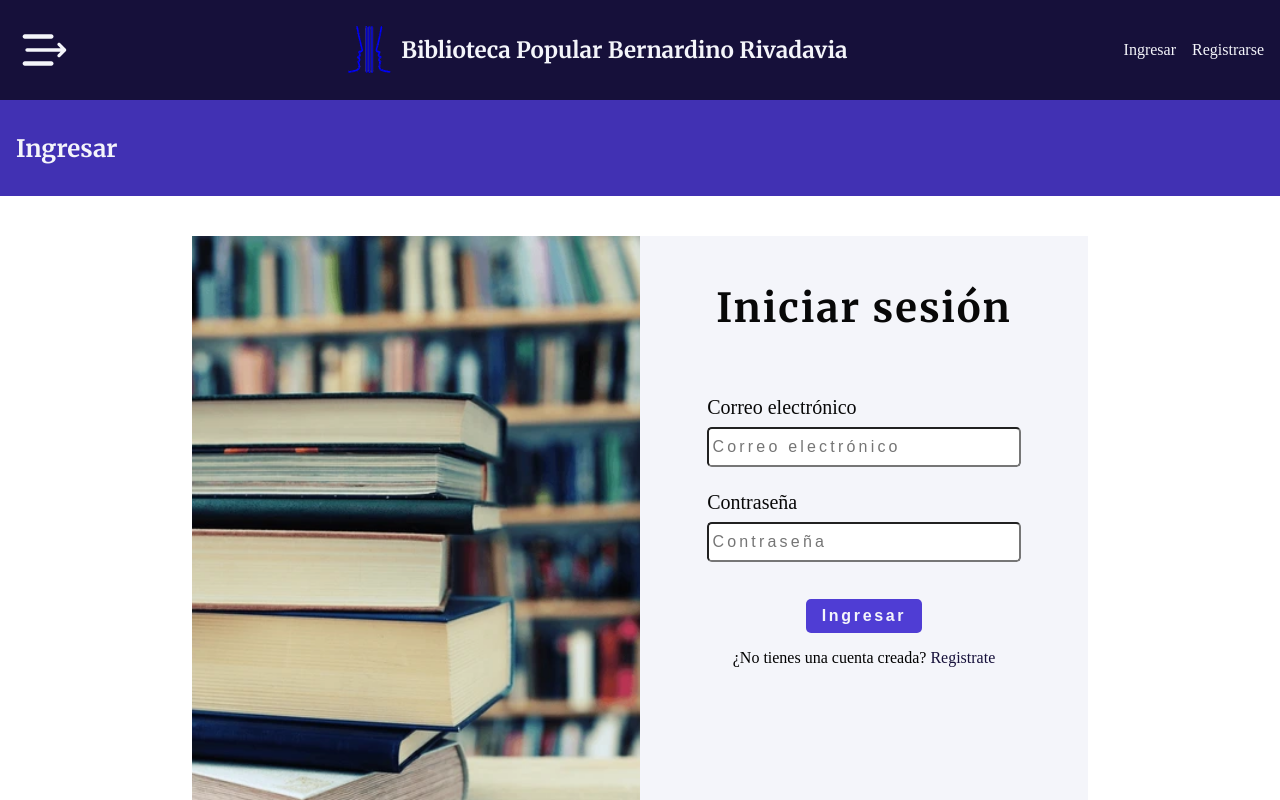
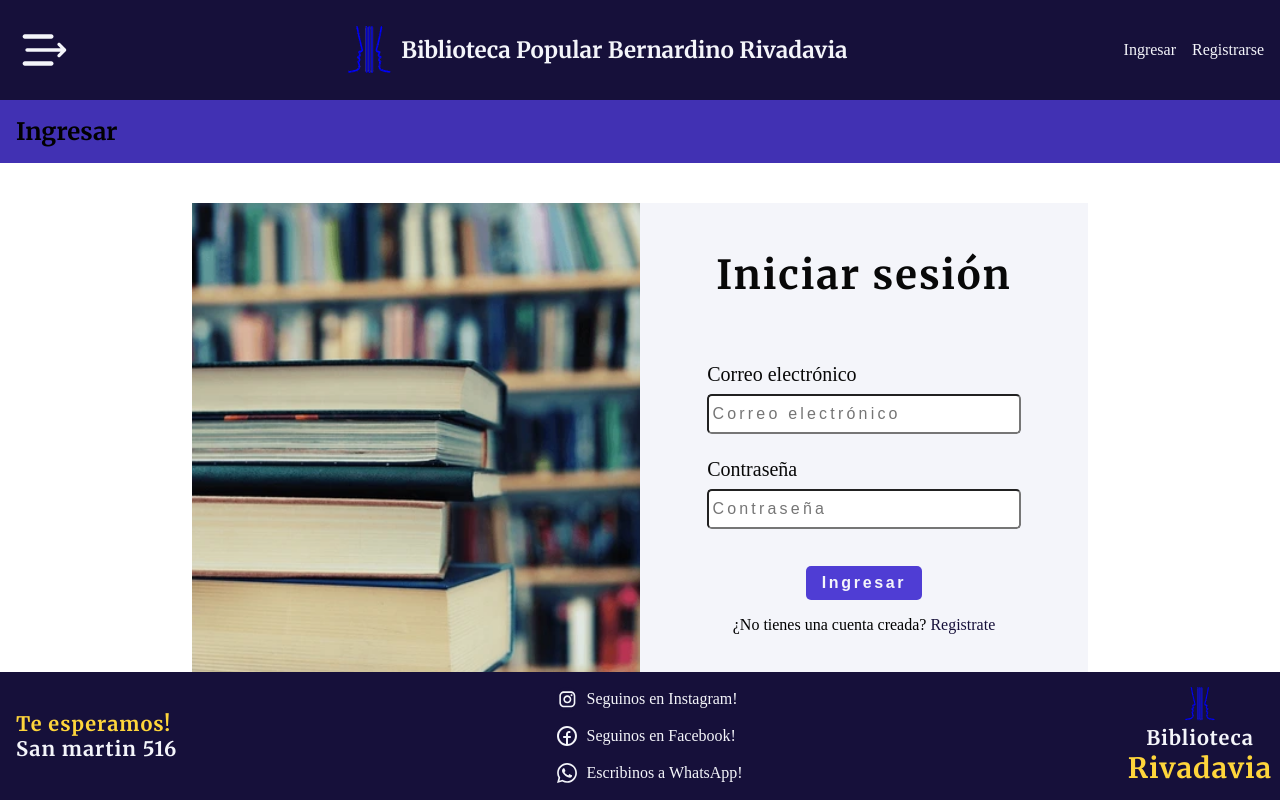
Before and after one commit to RolandoKirina/PPSLibraryBernardinoRivadavia, a React (Vite) app in the folder frontend/: page /login in a window 1280 px wide. Shown: the top 800 px of the page. Built offline with nearby package versions, Linux system fonts and the light colour scheme.

Commit message:
doing sections sticky

```diff
--- a/frontend/src/components/filter/bookfilter/BookFilter.css
+++ b/frontend/src/components/filter/bookfilter/BookFilter.css
@@ -2,7 +2,13 @@
   background-color: var(--primary-dark-1);
   color: var(--white);
   width: 15%;
-  min-height: 75vh;
+
+  height: 100%;     /* 🔥 importante */
+  min-height: 0;    /* 🔥 clave en flex layouts */
+}
+
+.book-filter-aside {
+  overflow-y: auto;
 }
 
 .book-filter-title {
--- a/frontend/src/components/filter/loanfilter/LoanFilter.css
+++ b/frontend/src/components/filter/loanfilter/LoanFilter.css
@@ -2,6 +2,12 @@
   background-color: var(--primary-dark-1);
   color: var(--white);
   width: 15%;
+}
+
+.loan-filter-aside {
+  width: 15%;
+  height: 100%;
+  overflow-y: auto;
 }
 
 .loan-filter-title {
--- a/frontend/src/components/filter/partner/PartnerFilter.css
+++ b/frontend/src/components/filter/partner/PartnerFilter.css
@@ -3,6 +3,8 @@
   color: var(--white);
   width: 15%;
   min-height: 75vh;
+  height: 100%;     /* 🔥 importante */
+  min-height: 0;    /* 🔥 clave en flex layouts */  overflow-y: auto;
 }
 
 .filter-title {
--- a/frontend/src/components/generic/GenericSection/GenericSection.css
+++ b/frontend/src/components/generic/GenericSection/GenericSection.css
@@ -1,10 +1,13 @@
 .genericsection {
   display: flex;
-  flex-direction: row;
-  width: 100%;
-  color: var(--white);
-  /* min-height: 100vh;  */
-  min-height: 75vh;
+  flex: 1;
+  min-height: 0; /* 🔥 CLAVE */
+}
+
+.wrapper {
+  display: flex;
+  flex-direction: column;
+  height: 100vh;
 }
 
 .genericfilters {
@@ -15,6 +18,9 @@
   width: 100%;
   display: flex;
   flex-direction: column;
+
+  min-height: 0;   /* 🔥 CLAVE ABSOLUTA */
+  overflow-y: auto; /* scroll interno */
 }
 
 .generic-title {
```
